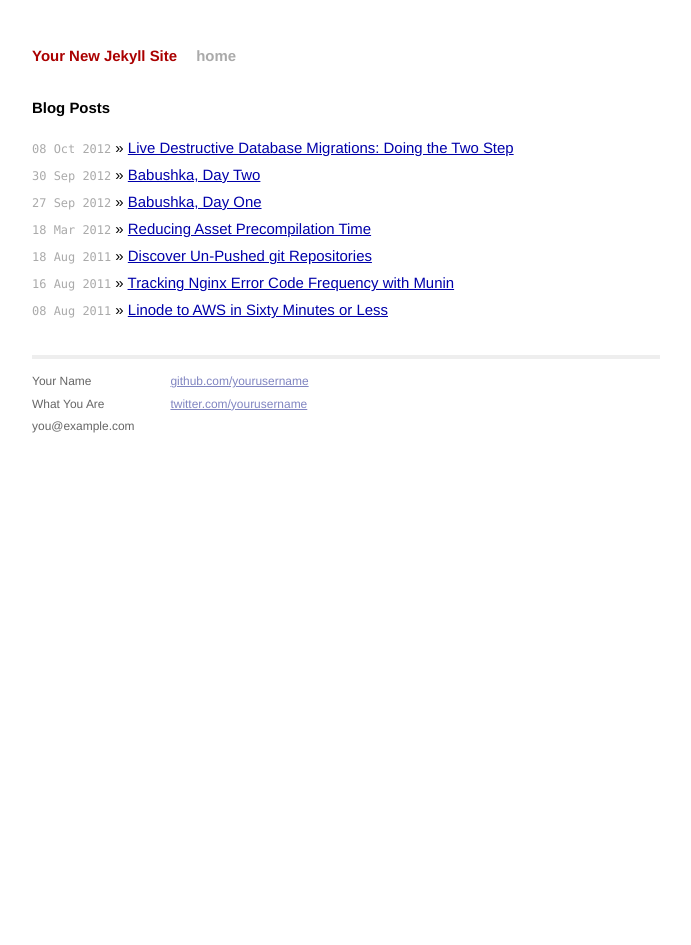
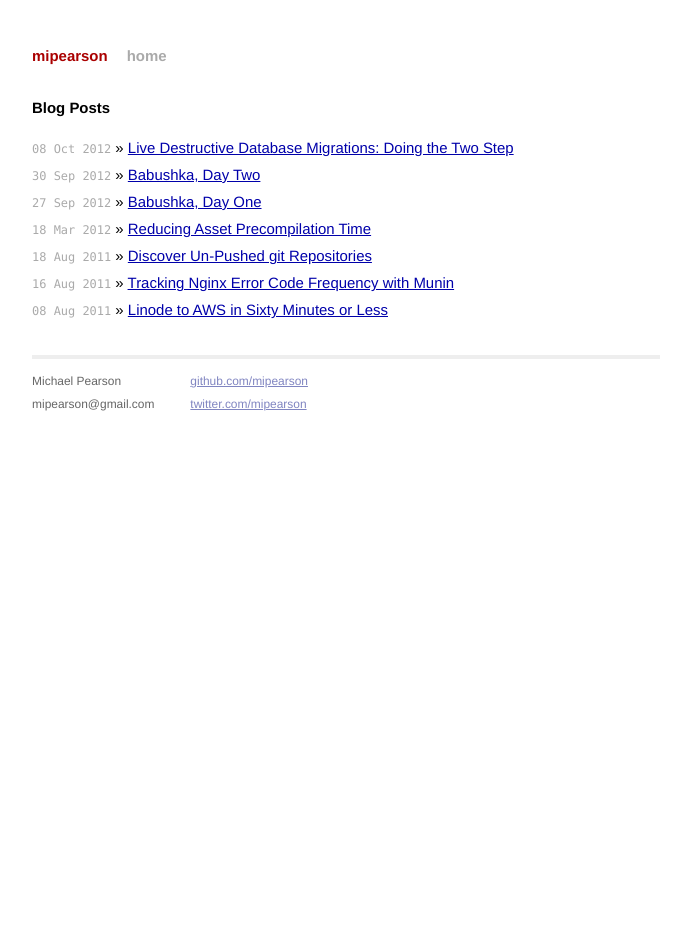
Before and after one commit to mipearson/mipearson.github.com, a Jekyll site: the page built from index.html, in a window 1280 px wide. Shown: the whole page, without its empty margins (294-985 px from the left). Built offline with Jekyll 4.4.1, drawn with Linux system fonts in a browser that asks for light colours; Markdown is read by kramdown in place of the engine named in the settings.

Commit message:
Throw up some basic customisation so we can push this to GH.

```diff
--- a/_config.yml
+++ b/_config.yml
@@ -1,3 +1,3 @@
-name: Your New Jekyll Site
+name: mipearson
 markdown: redcarpet
 pygments: true
--- a/_layouts/default.html
+++ b/_layouts/default.html
@@ -26,15 +26,14 @@
           <div class="footer">
             <div class="contact">
               <p>
-                Your Name<br />
-                What You Are<br />
-                you@example.com
+                Michael Pearson<br />
+                mipearson@gmail.com
               </p>
             </div>
             <div class="contact">
               <p>
-                <a href="https://github.com/yourusername">github.com/yourusername</a><br />
-                <a href="https://twitter.com/yourusername">twitter.com/yourusername</a><br />
+                <a href="https://github.com/mipearson">github.com/mipearson</a><br />
+                <a href="https://twitter.com/mipearson">twitter.com/mipearson</a><br />
               </p>
             </div>
           </div>
--- a/index.html
+++ b/index.html
@@ -1,6 +1,6 @@
 ---
 layout: default
-title: Your New Jekyll Site
+title: mipearson
 ---
 
 <div id="home">
```
